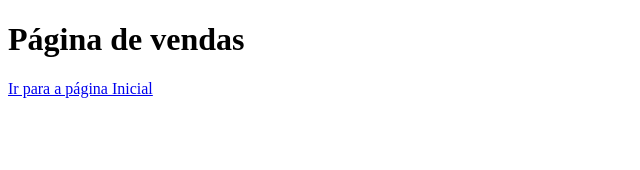
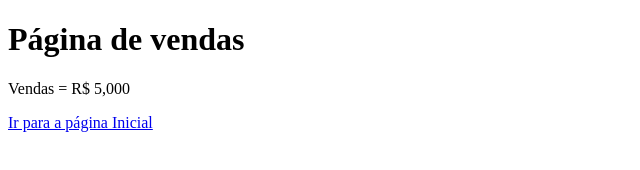
Before and after one commit to LucasZeon/aulagithub, a plain HTML site: page Vendas.html in a window 1280 px wide. Shown: the whole page, without its empty margins (0-640 px from the left). Drawn offline with Linux system fonts and the light colour scheme.

Commit message:
Acrescentado valor das vendas

```diff
--- a/Vendas.html
+++ b/Vendas.html
@@ -7,6 +7,7 @@
 </head>
 <body>
     <h1>Página de vendas</h1>
+    <p>Vendas = R$ 5,000</p>
     <a href="index.html">Ir para a página Inicial</a>
 </body>
 </html>
```
